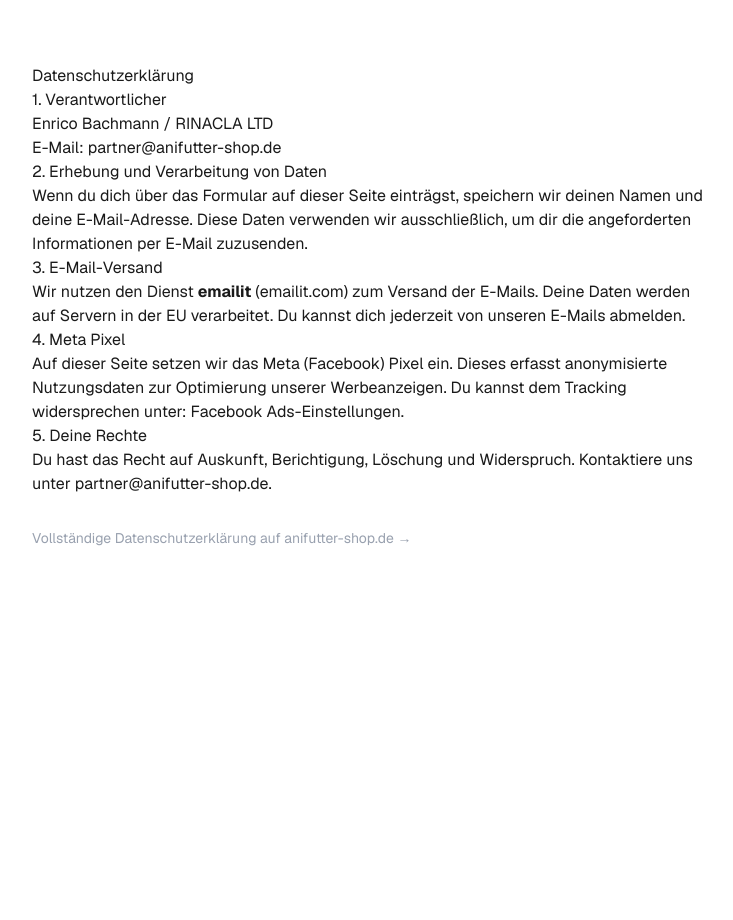
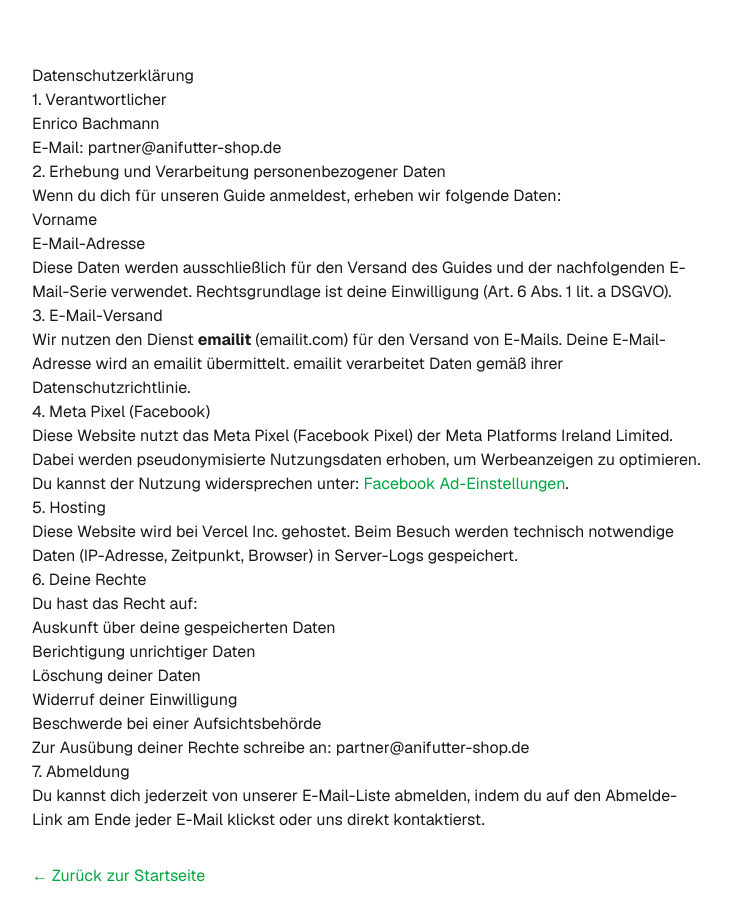
Before and after one commit to Rinacla/anifit-partner-funnel, a Next.js app: page /datenschutz in a window 1280 px wide. Shown: the top 920 px of the page, without its empty margins (272-1005 px from the left). Before the commit the page ends 800 px from the top, so only its background shows below. Built offline with nearby package versions, Linux system fonts and the light colour scheme.

Commit message:
feat: Impressum + Datenschutz pages, update footer links

```diff
--- a/app/datenschutz/page.tsx
+++ b/app/datenschutz/page.tsx
@@ -1,9 +1,9 @@
 export const metadata = {
-  title: "Datenschutz",
+  title: "Datenschutzerklärung",
   robots: { index: false, follow: false },
 };
 
-export default function Datenschutz() {
+export default function DatenschutzPage() {
   return (
     <div className="min-h-screen bg-white py-16 px-6">
       <div className="max-w-2xl mx-auto prose prose-gray">
@@ -11,41 +11,68 @@ export default function Datenschutz() {
 
         <h2>1. Verantwortlicher</h2>
         <p>
-          Enrico Bachmann / RINACLA LTD<br />
+          Enrico Bachmann<br />
           E-Mail: partner@anifutter-shop.de
         </p>
 
-        <h2>2. Erhebung und Verarbeitung von Daten</h2>
+        <h2>2. Erhebung und Verarbeitung personenbezogener Daten</h2>
         <p>
-          Wenn du dich über das Formular auf dieser Seite einträgst, speichern wir deinen
-          Namen und deine E-Mail-Adresse. Diese Daten verwenden wir ausschließlich, um dir
-          die angeforderten Informationen per E-Mail zuzusenden.
+          Wenn du dich für unseren Guide anmeldest, erheben wir folgende Daten:
+        </p>
+        <ul>
+          <li>Vorname</li>
+          <li>E-Mail-Adresse</li>
+        </ul>
+        <p>
+          Diese Daten werden ausschließlich für den Versand des Guides und der
+          nachfolgenden E-Mail-Serie verwendet. Rechtsgrundlage ist deine
+          Einwilligung (Art. 6 Abs. 1 lit. a DSGVO).
         </p>
 
         <h2>3. E-Mail-Versand</h2>
         <p>
-          Wir nutzen den Dienst <strong>emailit</strong> (emailit.com) zum Versand der E-Mails.
-          Deine Daten werden auf Servern in der EU verarbeitet. Du kannst dich jederzeit
-          von unseren E-Mails abmelden.
+          Wir nutzen den Dienst <strong>emailit</strong> (emailit.com) für den
+          Versand von E-Mails. Deine E-Mail-Adresse wird an emailit übermittelt.
+          emailit verarbeitet Daten gemäß ihrer Datenschutzrichtlinie.
         </p>
 
-        <h2>4. Meta Pixel</h2>
+        <h2>4. Meta Pixel (Facebook)</h2>
         <p>
-          Auf dieser Seite setzen wir das Meta (Facebook) Pixel ein. Dieses erfasst anonymisierte
-          Nutzungsdaten zur Optimierung unserer Werbeanzeigen. Du kannst dem Tracking widersprechen
-          unter: <a href="https://www.facebook.com/settings?tab=ads">Facebook Ads-Einstellungen</a>.
+          Diese Website nutzt das Meta Pixel (Facebook Pixel) der Meta Platforms
+          Ireland Limited. Dabei werden pseudonymisierte Nutzungsdaten erhoben,
+          um Werbeanzeigen zu optimieren. Du kannst der Nutzung widersprechen
+          unter: <a href="https://www.facebook.com/settings/?tab=ads" className="text-green-600">Facebook Ad-Einstellungen</a>.
         </p>
 
-        <h2>5. Deine Rechte</h2>
+        <h2>5. Hosting</h2>
         <p>
-          Du hast das Recht auf Auskunft, Berichtigung, Löschung und Widerspruch.
-          Kontaktiere uns unter partner@anifutter-shop.de.
+          Diese Website wird bei Vercel Inc. gehostet. Beim Besuch werden
+          technisch notwendige Daten (IP-Adresse, Zeitpunkt, Browser) in
+          Server-Logs gespeichert.
         </p>
 
-        <p className="text-sm text-gray-400 mt-8">
-          <a href="https://www.anifutter-shop.de/content/partners/201289a/datenschutz/" className="text-gray-400 hover:text-gray-600">
-            Vollständige Datenschutzerklärung auf anifutter-shop.de →
-          </a>
+        <h2>6. Deine Rechte</h2>
+        <p>Du hast das Recht auf:</p>
+        <ul>
+          <li>Auskunft über deine gespeicherten Daten</li>
+          <li>Berichtigung unrichtiger Daten</li>
+          <li>Löschung deiner Daten</li>
+          <li>Widerruf deiner Einwilligung</li>
+          <li>Beschwerde bei einer Aufsichtsbehörde</li>
+        </ul>
+        <p>
+          Zur Ausübung deiner Rechte schreibe an: partner@anifutter-shop.de
+        </p>
+
+        <h2>7. Abmeldung</h2>
+        <p>
+          Du kannst dich jederzeit von unserer E-Mail-Liste abmelden, indem du
+          auf den Abmelde-Link am Ende jeder E-Mail klickst oder uns direkt
+          kontaktierst.
+        </p>
+
+        <p className="mt-8">
+          <a href="/" className="text-green-600 hover:underline">← Zurück zur Startseite</a>
         </p>
       </div>
     </div>
--- a/app/impressum/page.tsx
+++ b/app/impressum/page.tsx
@@ -3,38 +3,33 @@ export const metadata = {
   robots: { index: false, follow: false },
 };
 
-export default function Impressum() {
+export default function ImpressumPage() {
   return (
     <div className="min-h-screen bg-white py-16 px-6">
       <div className="max-w-2xl mx-auto prose prose-gray">
         <h1>Impressum</h1>
+        <p><strong>Angaben gemäß § 5 TMG:</strong></p>
         <p>
-          Angaben gemäß § 5 TMG / § 18 Abs. 2 MStV
-        </p>
-        <p>
-          <strong>Enrico Bachmann</strong><br />
-          RINACLA LTD<br />
-          Anifit-Fachberater (Provital GmbH)<br />
-          Fachberater-Nr.: 201289
+          Enrico Bachmann<br />
+          Anifit-Fachberater (Handelsvertreter gem. § 84 HGB)<br />
+          Provital GmbH — Fachberater-Nr. 201289
         </p>
         <p>
           <strong>Kontakt:</strong><br />
-          E-Mail: partner@anifutter-shop.de<br />
-          Web: <a href="https://www.anifutter-shop.de">www.anifutter-shop.de</a>
+          E-Mail: partner@anifutter-shop.de
         </p>
         <p>
-          <strong>Verantwortlich für den Inhalt:</strong><br />
+          <strong>Verantwortlich für den Inhalt nach § 55 Abs. 2 RStV:</strong><br />
           Enrico Bachmann
         </p>
         <p>
-          Die Produkte der Marke Anifit werden von der Provital GmbH hergestellt und vertrieben.
-          Als selbstständiger Fachberater empfehle ich diese Produkte und erhalte eine Provision
-          auf vermittelte Bestellungen.
+          <strong>Haftungshinweis:</strong><br />
+          Trotz sorgfältiger inhaltlicher Kontrolle übernehmen wir keine Haftung
+          für die Inhalte externer Links. Für den Inhalt der verlinkten Seiten
+          sind ausschließlich deren Betreiber verantwortlich.
         </p>
-        <p className="text-sm text-gray-400 mt-8">
-          <a href="https://www.anifutter-shop.de/content/partners/201289a/impressum/" className="text-gray-400 hover:text-gray-600">
-            Vollständiges Impressum auf anifutter-shop.de →
-          </a>
+        <p className="mt-8">
+          <a href="/" className="text-green-600 hover:underline">← Zurück zur Startseite</a>
         </p>
       </div>
     </div>
```
